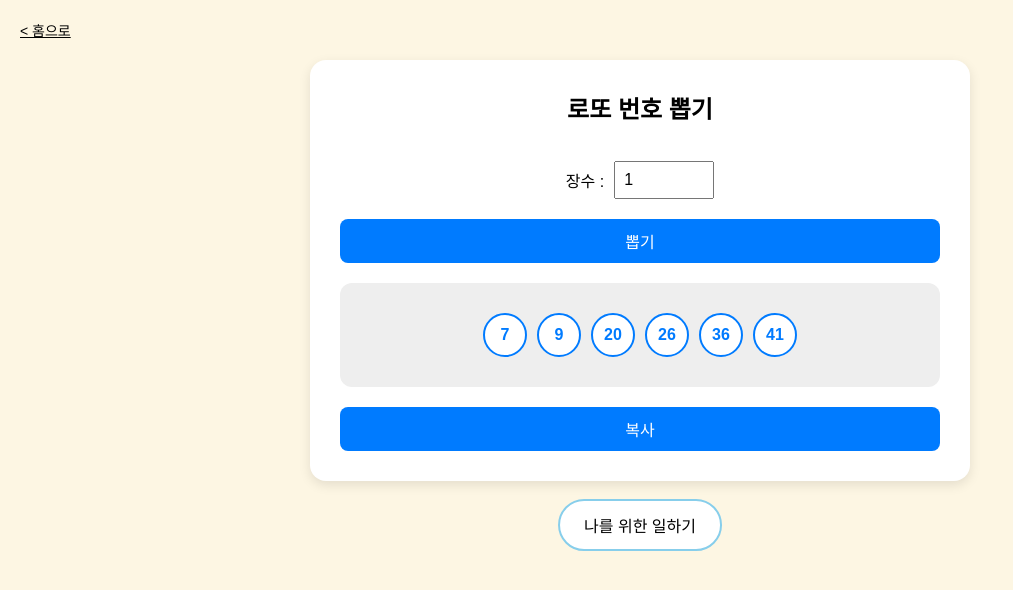
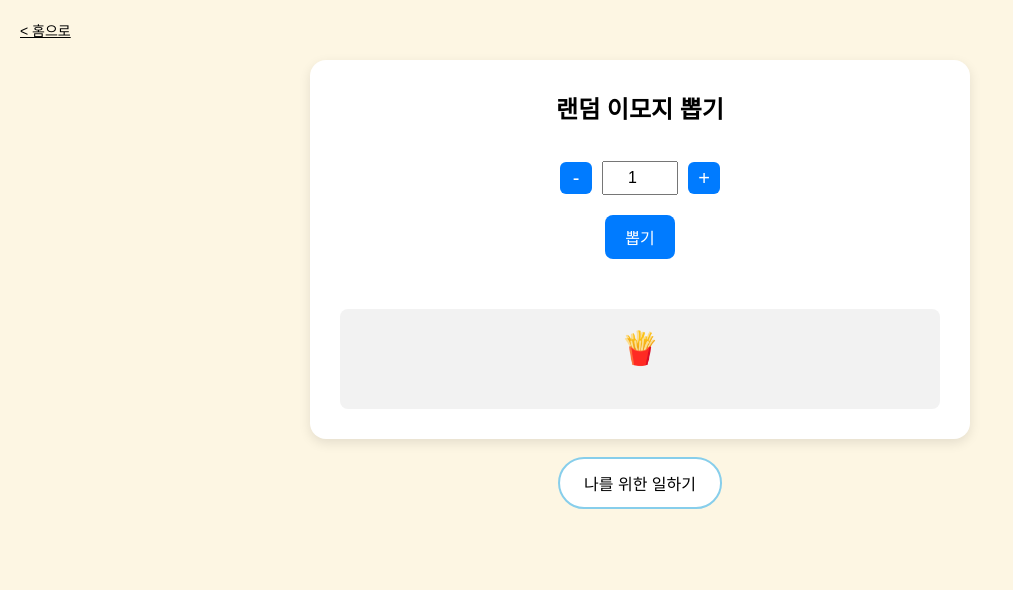
Before and after one commit to smoothworking/lab, a plain HTML site: page emoji_picker.html in a window 1280 px wide. Both pictures are taken after a click on the button "뽑기". Shown: the whole page, without its empty margins (0-1013 px from the left). Drawn offline with Linux system fonts and the light colour scheme; a web font is replaced by a local one.

Commit message:
Update emoji_picker.html

```diff
--- a/emoji_picker.html
+++ b/emoji_picker.html
@@ -1,9 +1,9 @@
 <!DOCTYPE html>
 <html lang="ko">
 <head>
-  <meta charset="UTF-8">
-  <title>로또 번호 뽑기</title>
+  <meta charset="UTF-8" />
   <meta name="viewport" content="width=device-width, initial-scale=1.0" />
+  <title>랜덤 이모지 뽑기</title>
   <link rel="stylesheet" href="common.css" />
   <style>
     .container {
@@ -20,63 +20,66 @@
       gap: 20px;
     }
 
-    .input-row {
+    .control-group {
+      display: flex;
+      flex-direction: column;
+      align-items: center;
+      gap: 20px;
+      margin-bottom: 30px;
+    }
+
+    .input-group {
       display: flex;
       align-items: center;
-      justify-content: center;
       gap: 10px;
-      font-size: 16px;
+    }
+
+    .input-group button {
+      width: 32px;
+      height: 32px;
+      font-size: 20px;
+      border: none;
+      border-radius: 6px;
+      background-color: #007BFF;
+      color: white;
+      cursor: pointer;
     }
 
     input[type="number"] {
-      width: 80px;
-      padding: 8px;
-      font-size: 16px;
+      width: 60px;
+      padding: 6px;
+      font-size: 1rem;
+      text-align: center;
     }
 
-    button {
-      padding: 10px 20px;
-      background-color: #007bff;
+    button.generate {
+      background-color: #007BFF;
       color: white;
       border: none;
       border-radius: 8px;
-      font-size: 16px;
+      padding: 10px 20px;
+      font-size: 1rem;
       cursor: pointer;
+      transition: background-color 0.2s;
+    }
+
+    button.generate:hover {
+      background-color: #0056b3;
     }
 
     .result-box {
-      background-color: #eee;
+      background-color: #f2f2f2;
       padding: 20px;
-      border-radius: 12px;
-      display: flex;
-      flex-direction: column;
-    }
-
-    .lotto-line {
+      border-radius: 8px;
       display: flex;
       justify-content: center;
       gap: 10px;
       flex-wrap: wrap;
-      padding: 10px 0;
-      border-bottom: 1px solid #ccc;
+      min-height: 60px;
     }
 
-    .lotto-line:last-child {
-      border-bottom: none;
-    }
-
-    .ball {
-      background-color: white;
-      border: 2px solid #007bff;
-      border-radius: 50%;
-      width: 40px;
-      height: 40px;
-      display: flex;
-      align-items: center;
-      justify-content: center;
-      font-weight: bold;
-      color: #007bff;
-      font-size: 16px;
+    .emoji {
+      font-size: 2rem;
     }
   </style>
 </head>
@@ -84,57 +87,51 @@
   <a href="index.html" class="home-link">&lt; 홈으로</a>
 
   <div class="container">
-    <h1>로또 번호 뽑기</h1>
+    <h1>랜덤 이모지 뽑기</h1>
 
-    <div class="input-row">
-      <label for="countInput">장수 :</label>
-      <input type="number" id="countInput" min="1" max="10" value="1">
+    <div class="control-group">
+      <div class="input-group">
+        <button onclick="changeCount(-1)">-</button>
+        <input type="number" id="emojiCount" min="1" max="5" value="1" />
+        <button onclick="changeCount(1)">+</button>
+      </div>
+      <button class="generate" onclick="pickEmojis()">뽑기</button>
     </div>
 
-    <button onclick="generateLotto()">뽑기</button>
-
-    <div class="result-box" id="resultBox"></div>
-
-    <button onclick="copyResults()">복사</button>
+    <div class="result-box" id="emojiResult"></div>
   </div>
 
   <a href="my-work.html" class="footer-btn">나를 위한 일하기</a>
 
   <script>
-    function generateLotto() {
-      const count = parseInt(document.getElementById("countInput").value);
-      const resultBox = document.getElementById("resultBox");
+    const emojiList = [
+      "😀", "😂", "🥰", "😎", "😱", "🤔", "🙌", "🎉", "🌈", "🔥",
+      "🍕", "🍩", "🍎", "🍔", "🌸", "🌍", "🚀", "🐶", "🦄", "🐱",
+      "🍉", "🍇", "🍓", "🥝", "🍒", "🍟", "🍰", "🌼", "🌞", "🌙",
+      "☁️", "❄️", "⚡️", "🎈", "🎁", "🎶", "📦", "🧸", "💡", "💎"
+    ];
+
+    function pickEmojis() {
+      const countInput = document.getElementById("emojiCount");
+      const resultBox = document.getElementById("emojiResult");
+      const count = Math.min(5, Math.max(1, parseInt(countInput.value) || 1));
       resultBox.innerHTML = "";
-
       for (let i = 0; i < count; i++) {
-        const numbers = new Set();
-        while (numbers.size < 6) {
-          numbers.add(Math.floor(Math.random() * 45) + 1);
-        }
-        const sorted = Array.from(numbers).sort((a, b) => a - b);
-
-        const line = document.createElement("div");
-        line.className = "lotto-line";
-        sorted.forEach(num => {
-          const ball = document.createElement("div");
-          ball.className = "ball";
-          ball.innerText = num;
-          line.appendChild(ball);
-        });
-
-        resultBox.appendChild(line);
+        const emoji = emojiList[Math.floor(Math.random() * emojiList.length)];
+        const span = document.createElement("span");
+        span.className = "emoji";
+        span.textContent = emoji;
+        resultBox.appendChild(span);
       }
     }
 
-    function copyResults() {
-      const lines = document.querySelectorAll(".lotto-line");
-      const texts = Array.from(lines).map(line =>
-        Array.from(line.children).map(ball => ball.innerText).join(", ")
-      ).join("\n");
-
-      navigator.clipboard.writeText(texts).then(() => {
-        alert("복사되었습니다!");
-      });
+    function changeCount(delta) {
+      const input = document.getElementById("emojiCount");
+      let value = parseInt(input.value) || 1;
+      value += delta;
+      if (value < 1) value = 1;
+      if (value > 5) value = 5;
+      input.value = value;
     }
   </script>
 </body>
```
